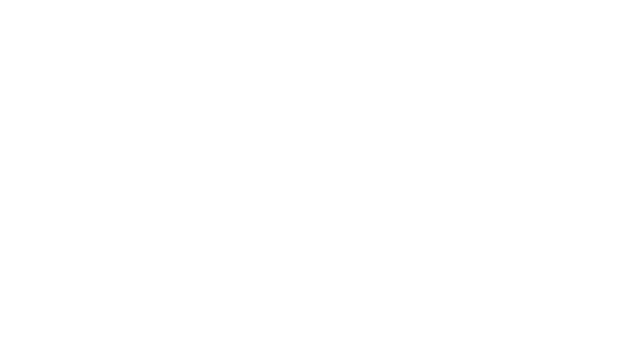
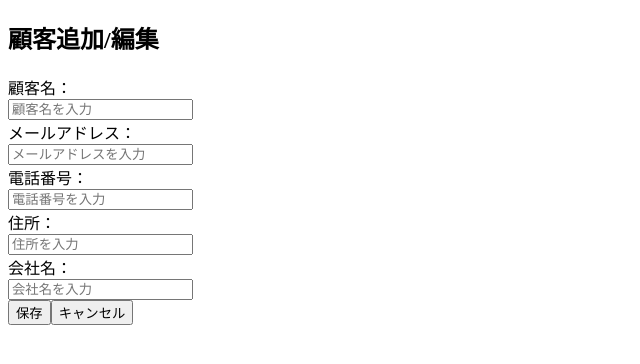
Before and after one commit to matsufuji-shi/CustomerManagementSystem, a React (Create React App) app in the folder frontend/: page /form/1 in a window 1280 px wide. Before the commit this address had no page. Shown: the top 364 px of the page, without its empty margins (0-640 px from the left). Built offline with nearby package versions, Linux system fonts and the light colour scheme; no server answers.

Commit message:
docs:追加・編集　済み

```diff
--- a/frontend/src/App.js
+++ b/frontend/src/App.js
@@ -11,9 +11,10 @@ function App() {
   return (
     <Routes>
       <Route path="/" element={<CustomerList />} />
-      <Route path="/add-form" element={<CustomerForm />} />
-      <Route path="/detail/:id" element={<CustomerDetail />} />
-      <Route path="/search/:id" element={<SearchBar />} />
+      <Route path="/add-form" element={<CustomerForm />} /> {/*追加 */}
+      <Route path="/form/:id" element={<CustomerForm />} /> {/*編集 */}
+      <Route path="/detail/:id" element={<CustomerDetail />} /> {/*詳細 */}
+      <Route path="/search/:id" element={<SearchBar />} /> {/*検索コンポーネント */}
     </Routes>
   )
 }
--- a/frontend/src/components/CustomerDetail.js
+++ b/frontend/src/components/CustomerDetail.js
@@ -65,7 +65,7 @@ function CustomerDetail() {
           <p><strong>電話番号:</strong> {list.phone}</p>
           <p><strong>住所:</strong> {list.address}</p>
           <p><strong>会社名:</strong> {list.company_name}</p>
-          <Link to={`/add-form/${id}`}><button>編集</button></Link>
+          <Link to={`/form/${id}`}><button>編集</button></Link>
           <button onClick={handleDelete}>削除</button>
         </>
       ) : (
--- a/frontend/src/components/CustomerForm.js
+++ b/frontend/src/components/CustomerForm.js
@@ -1,6 +1,7 @@
 import React, { useState, useEffect } from "react";
 import { useNavigate, useParams } from "react-router-dom";
 import {addList} from "../pages/CustomerFormPage";
+import axiosInstance from "../services/api";
 
 function CustomerForm({ onListAdded }) {
   const { id } = useParams();
@@ -18,12 +19,12 @@ function CustomerForm({ onListAdded }) {
 
   const [originalFormState, setOriginalFormState] = useState(formState);
 
-  // 編集モードならデータ取得
+  // 編集モードならデータ取得   OK
   useEffect(() => {
     if (isEditing) {
       const fetchTask = async () => {
         try {
-          const { data } = await addList.get(`/customers/${id}`);
+          const { data } = await axiosInstance.get(`/customers/${id}`);
           setFormState({
             name: data.name,
             email: data.email,
@@ -46,7 +47,7 @@ function CustomerForm({ onListAdded }) {
     }
   }, [id, isEditing]);
 
-  // 共通の変更ハンドラー  次回ここから変更
+  // 共通の変更ハンドラー
   const handleChange = (e) => {
     const { name, value } = e.target;
     setFormState((prev) => ({ ...prev, [name]: value }));
@@ -57,6 +58,7 @@ function CustomerForm({ onListAdded }) {
     e.preventDefault();
 
     const { name, email, phone, address } = formState;
+    //if文OK
     if (!name || !email || !phone || !address) {
       alert("名前・メールアドレス・電話番号・住所の入力が必要です");
       return;
@@ -64,11 +66,11 @@ function CustomerForm({ onListAdded }) {
 
     try {
       if (isEditing) {
-        await addList.put(`/customers/${id}`, formState);
-        console.log("タスクが更新されました:", title);
+        await axiosInstance.put(`/customers/${id}`, formState);
+        console.log("タスクが更新されました:", name);
       } else {
         await addList(formState);
-        console.log("タスクが追加されました:", title);
+        console.log("タスクが追加されました:", name);
 
         setFormState({
           title: "",
@@ -84,24 +86,27 @@ function CustomerForm({ onListAdded }) {
     }
   };
 
-  // キャンセル処理
+  // キャンセル処理 OK
   const handleCancel = () => {
     setFormState(originalFormState);
-    navigate(`/customers/${id}`);
+    navigate(`/detail/${id}`);
   };
 
   return (
     <div className={isEditing ? "customerList" : ""}>
       <h2>顧客追加/編集</h2>
       <form onSubmit={handleSave}>
+        {/* maxlengthが波の理由 */}
+        <div>顧客名：</div>
         <input
           type="text"
           name="name"
+          maxlength="255"
           placeholder="顧客名を入力"
           value={formState.name}
           onChange={handleChange}
         />
-        <br />
+         <div>メールアドレス：</div>
         <input
           type="email"
           name="email"
@@ -109,25 +114,34 @@ function CustomerForm({ onListAdded }) {
           value={formState.email}
           onChange={handleChange}
         />
-        {/* ここから入力 */}
-        <br />
-        期限日：
+        <div>電話番号：</div>
         <input
-          type="date"
-          name="dueDate"
-          value={formState.dueDate}
+          type="tel"
+          name="phone"
+          placeholder="電話番号を入力"
+          value={formState.phone}
           onChange={handleChange}
         />
-        <br />
-        ステータス：
-        <select name="status" value={formState.status} onChange={handleChange}>
-          <option value="未完了">未完了</option>
-          <option value="完了">完了</option>
-        </select>
-        <br />
-        <button type="submit" className="taskButton">{isEditing ? "保存" : "追加"}</button>
+        <div>住所：</div>
+        <input
+          type="text"
+          name="address"
+          placeholder="住所を入力"
+          value={formState.address}
+          onChange={handleChange}
+          />
+        <div>会社名：</div>
+        <input
+          type="text"
+          name="company_name"
+          placeholder="会社名を入力"
+          value={formState.company_name}
+          onChange={handleChange}
+          />
+          <br/>
+        <button type="submit">{isEditing ? "保存" : "追加"}</button>
         {isEditing && (
-          <button type="button" onClick={handleCancel} className="taskButton">
+          <button type="button" onClick={handleCancel}>
             キャンセル
           </button>
         )}
```
Also changed, not shown: 1 other file (tests, documents, lock files or other folders).
